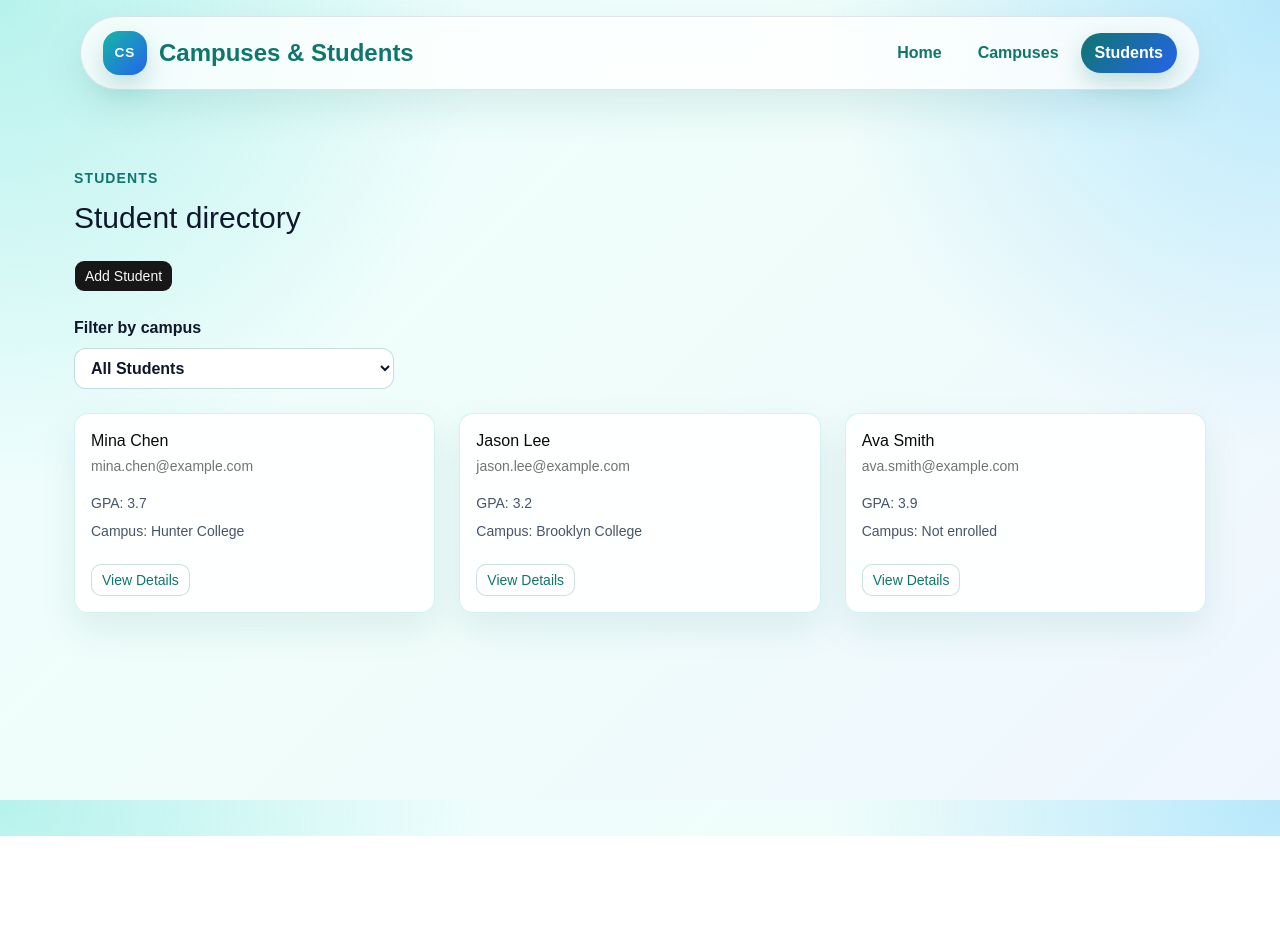
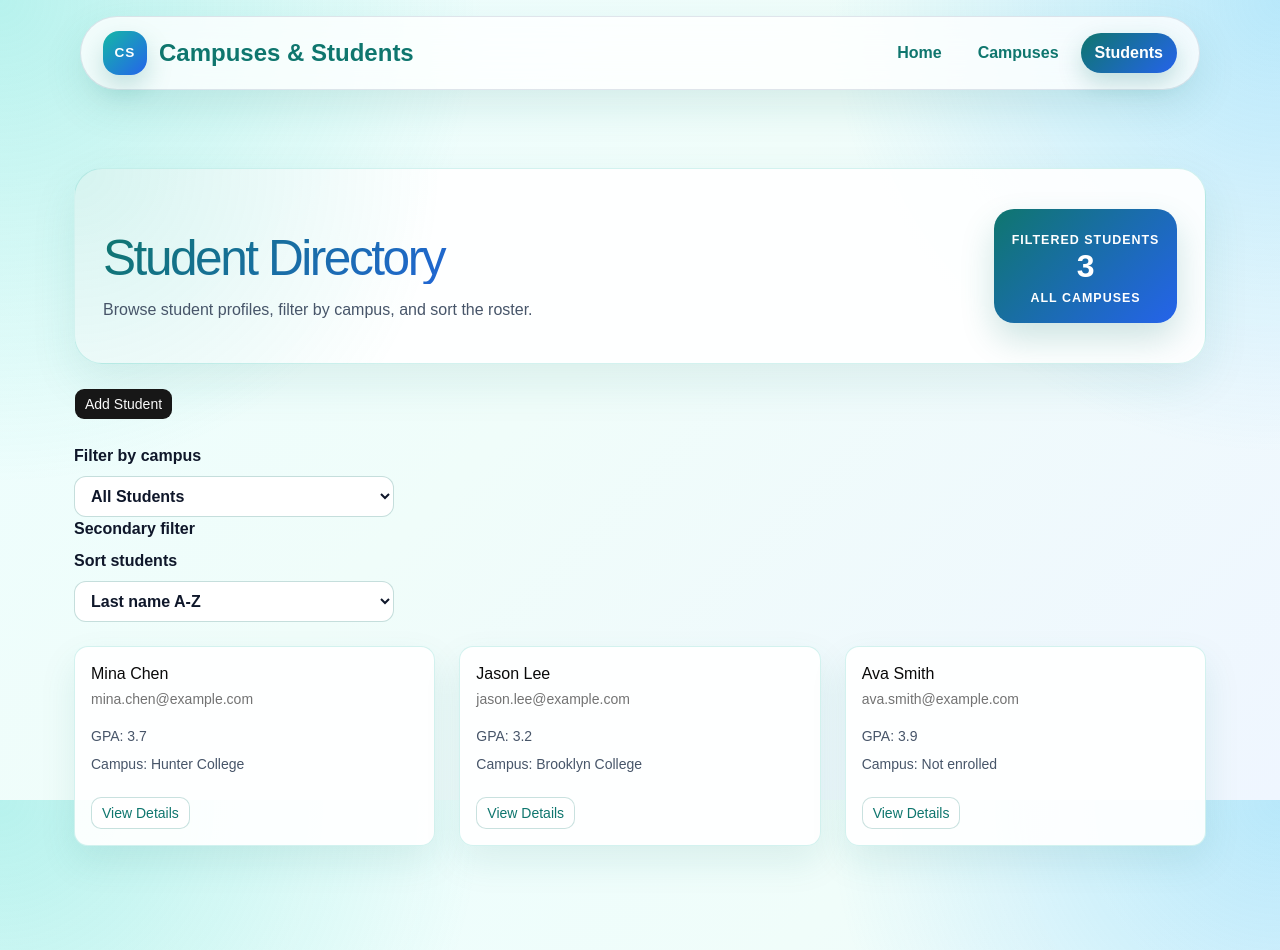
Before and after one commit to taizhenC/Final-Project_Fullstack-CRUD, a React (Vite) app in the folder my-app/: page /students in a window 1280 px wide. Before the commit the page ends 836 px from the top, so only its background shows below. Built offline with nearby package versions, Linux system fonts and the light colour scheme.

Commit message:
Add student sorting and filtered summary

```diff
--- a/my-app/src/pages/StudentsPage.tsx
+++ b/my-app/src/pages/StudentsPage.tsx
@@ -3,9 +3,11 @@ import { campuses, students } from '@/data/mockData'
 import { Link } from 'react-router-dom'
 import { Button } from '@/components/ui/button'
 import { useStudentFilterStore } from '@/stores/studentFilterStore'
+import { useState } from 'react'
 
 function StudentsPage() {
     const { selectedCampusId, setSelectedCampusId } = useStudentFilterStore()
+    const [sortOption, setSortOption] = useState('lastName')
 
     const filteredStudents = students.filter((student) => {
         if (selectedCampusId === 'all') {
@@ -19,11 +21,44 @@ function StudentsPage() {
         return student.campusId === Number(selectedCampusId)
     })
 
+    const sortedStudents = [...filteredStudents].sort((a, b) => {
+        if (sortOption === 'firstName') {
+            return a.firstName.localeCompare(b.firstName)
+        }
+
+        if (sortOption === 'gpaHigh') {
+            return b.gpa - a.gpa
+        }
+
+        if (sortOption === 'gpaLow') {
+            return a.gpa - b.gpa
+        }
+
+        return a.lastName.localeCompare(b.lastName)
+    })
+
+    const selectedCampusName =
+        selectedCampusId === 'all'
+            ? 'All campuses'
+            : selectedCampusId === 'none'
+                ? 'Not enrolled'
+                : campuses.find((campus) => campus.id === Number(selectedCampusId))?.name
+
     return (
         <section className="content-section">
-            <div className="section-heading">
-                <p>Students</p>
-                <h2>Student directory</h2>
+            <div className="directory-header">
+                <div>
+                    <h2>Student Directory</h2>
+                    <p className="directory-description">
+                        Browse student profiles, filter by campus, and sort the roster.
+                    </p>
+                </div>
+
+                <div className="directory-summary">
+                    <p>Filtered Students </p>
+                    <span>{sortedStudents.length}</span>
+                    <p>{selectedCampusName}</p>
+                </div>
             </div>
 
             <div className="page-actions">
@@ -48,11 +83,25 @@ function StudentsPage() {
                         ))}
                     </select>
                 </label>
+
+                <label>
+                    <span className="filter-kicker">Secondary filter</span>
+                    <span className="filter-title">Sort students</span>
+                    <select
+                        value={sortOption}
+                        onChange={(event) => setSortOption(event.target.value)}
+                    >
+                        <option value="lastName">Last name A-Z</option>
+                        <option value="firstName">First name A-Z</option>
+                        <option value="gpaHigh">Highest GPA first</option>
+                        <option value="gpaLow">Lowest GPA first</option>
+                    </select>
+                </label>
             </div>
 
-            {filteredStudents.length > 0 ? (
+            {sortedStudents.length > 0 ? (
                 <div className="card-grid">
-                    {filteredStudents.map((student) => {
+                    {sortedStudents.map((student) => {
                         const campus = campuses.find((campus) => campus.id === student.campusId)
 
                         return (
```
